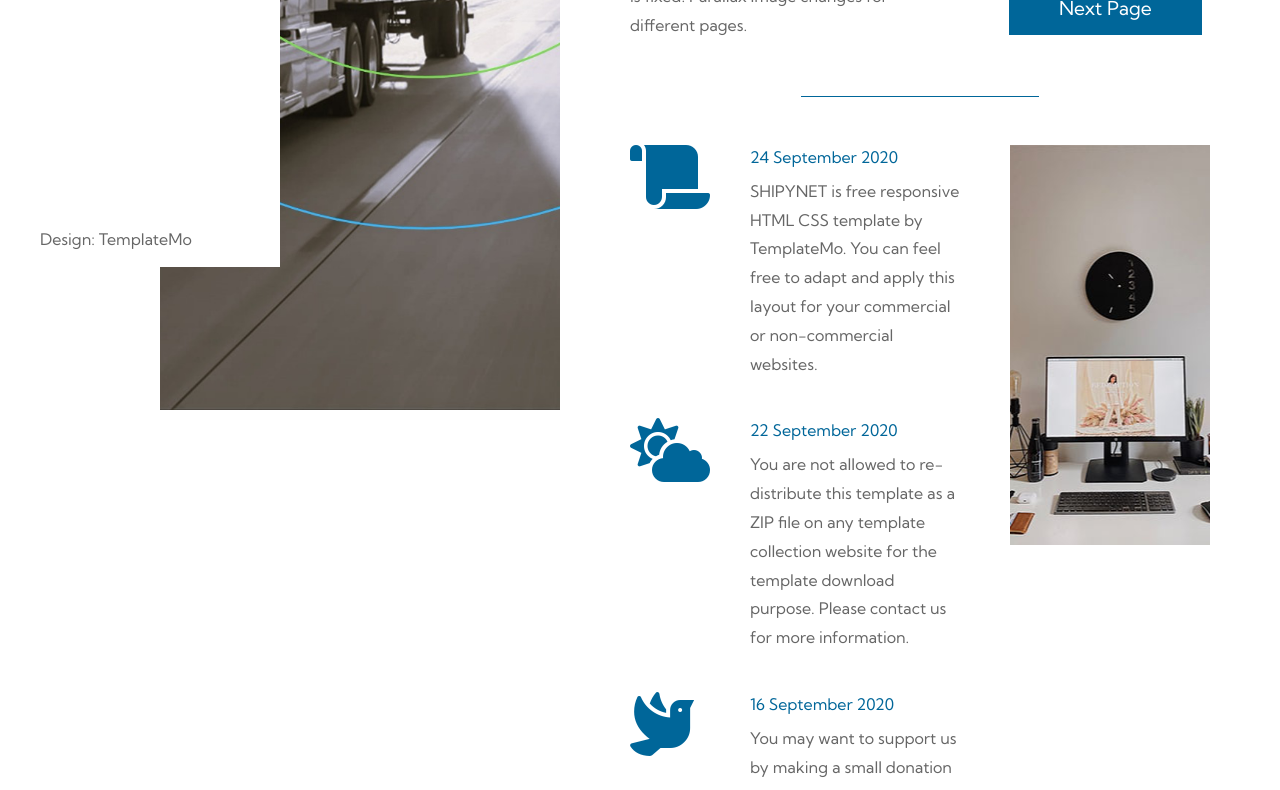
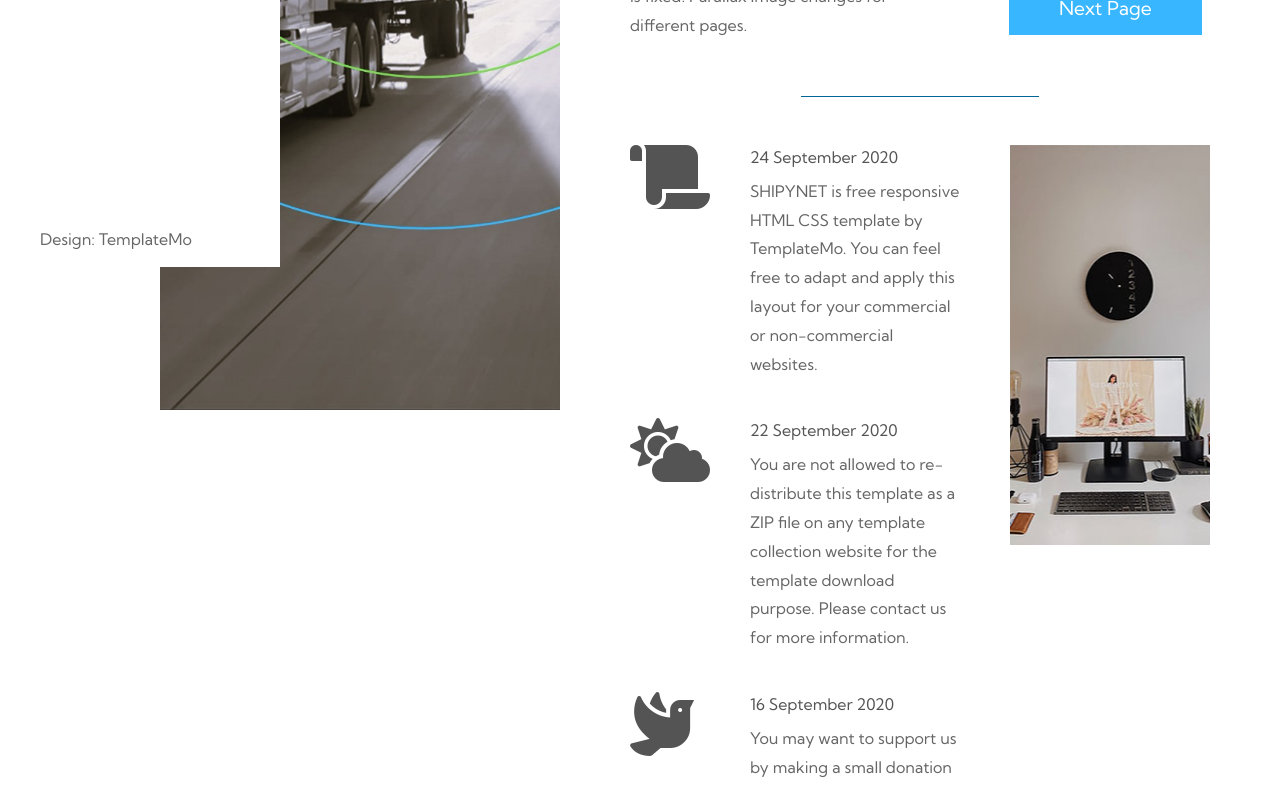
Before and after one commit to chebil/shipynet, a plain HTML site: page index.html in a window 1280 px wide. Shown: the part 533-1323 px from the top of the page. Drawn offline with Linux system fonts and the light colour scheme.

Commit message:
button color bleu green

```diff
--- a/css/templatemo-upright.css
+++ b/css/templatemo-upright.css
@@ -32,13 +32,13 @@ a:hover {
 .btn-primary {
 	padding: 12px 50px;
     border-radius: 0;
-    background: #006699;
+    background: #38b6ff;
     font-size: 1.2rem;
     border: 0;
 }
 
-.btn-primary:hover { background: #068ccf; }
-.tm-text-primary { color: #006699; }
+.btn-primary:hover { background: #7ed957; }
+.tm-text-primary { color: #545454; }
 .tm-text-secondary { color: #009999; }
 hr { border-top: 4px solid #CCC; }
 
```
